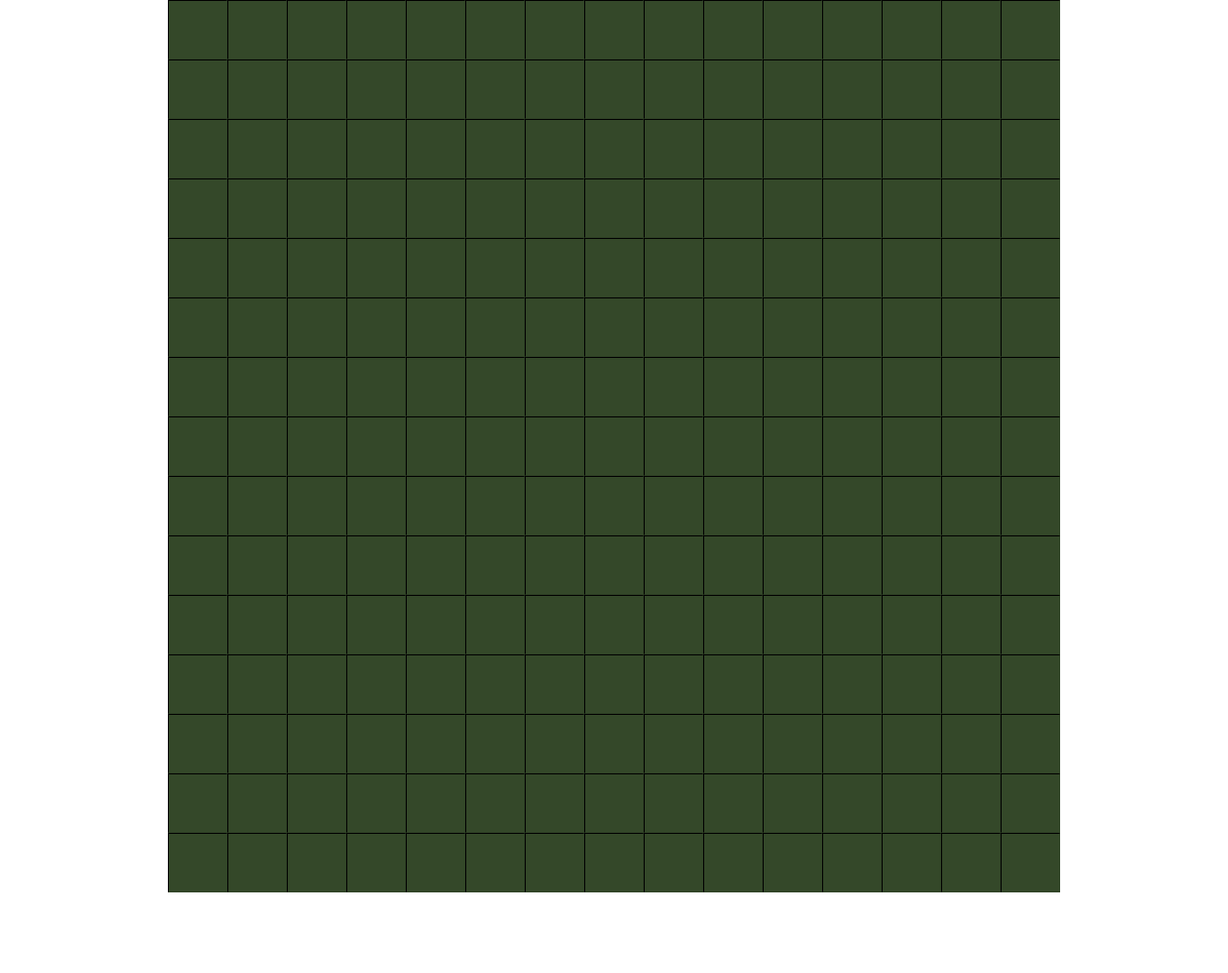
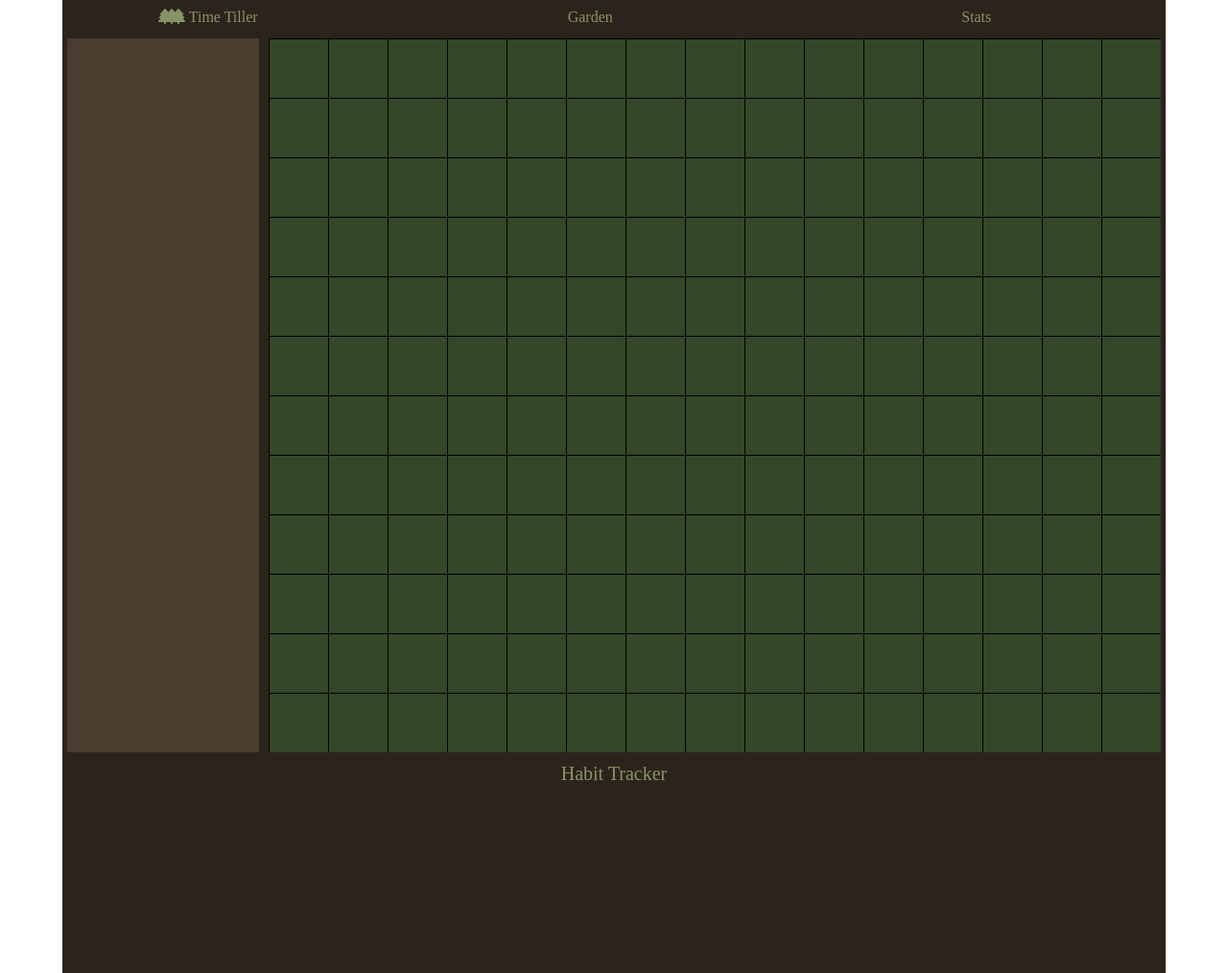
Before and after one commit to Zakhya/Time-Tiller-Vanilla, a website: page index.html in a window 1280 px wide. Shown: the whole page at 96% size. Before the commit the page ends 930 px from the top, so only its background shows below. Drawn offline with Linux system fonts and the light colour scheme.

Commit message:
styling, basic page layout

```diff
--- a/index.html
+++ b/index.html
@@ -10,9 +10,39 @@
     <script type="module" src="index.js"></script>
     <title>Document</title>
 </head>
-<body>
-    <div id="gridRow">
-        <div id="gridContainer"></div>
-    </div>
-</body>
+<div id="fullCenteredContainer">
+
+    <header>
+        <div id="headerDiv">
+            <div class="logoContainer">
+                <div id="logo">
+                    <i class="fa-solid fa-tree"></i>
+                    <i class="fa-solid fa-tree" style="margin-left: -11px;"></i>
+                    <i class="fa-solid fa-tree" style="margin-left: -11px;"></i>
+                    <span>Time Tiller</span>
+                </div>
+            </div>
+            <div id="headerTabs">
+                <div>Garden</div>
+                <div>Stats</div>
+            </div>
+        </div>
+    </header>
+    <body>
+        <div id="bodyContainer">
+            <div id="sidebar"></div>
+            <div id="grid">
+                <div id="gridContainer"></div>
+            </div>
+        </div>
+    </body>
+    <footer>
+        <div id="footerContainer">
+            <p>Habit Tracker</p>
+            <div id="trackingGridContainer">
+                <div id="trackingGrid"></div>
+            </div>
+        </div>
+    </footer>
+</div>
 </html>
--- a/index.js
+++ b/index.js
@@ -1,16 +1,32 @@
 const gridContainer = document.querySelector('#gridContainer');
-const rows = 15;
+const rows = 12;
 const cols = 15;
 let grid = {};
 
+const createHeader = () => {
+    const headerEl = document.querySelector('header')
+    console.log(headerEl)
+
+
+}
+const createSidebar = () => {
+    const sidebarEl = document.querySelector('#sidebar')
+    console.log(sidebarEl)
+}
+const createFooter = () => {
+    const footerEl = document.querySelector('footer')
+    console.log(footerEl)
+
+}
+
 const updateTimer = (cell, timer, cellEl) => {
     if(cell.plantStage === 1){
-        if (cell.enabled === true && cell.intervalCompleted === false) {
+        if (cell.enabled === true && cell.shortIntervalCompleted === false) {
             if(cell.timerValue < 5){
                 cell.timerValue++
                 timer.textContent = cell.timerValue
             } else {
-                cell.intervalCompleted = true
+                cell.shortIntervalCompleted = true
             }
         } else {
             timer.textContent = ''
@@ -20,12 +36,12 @@ const updateTimer = (cell, timer, cellEl) => {
             console.log(cell)
         }
     } else if(cell.plantStage === 2){
-        if (cell.enabled === true && cell.intervalCompleted === false) {
+        if (cell.enabled === true && cell.shortIntervalCompleted === false) {
             if(cell.timerValue < 10){
                 cell.timerValue++
                 timer.textContent = cell.timerValue
             } else {
-                cell.intervalCompleted = true
+                cell.shortIntervalCompleted = true
             }
         } else {
             timer.textContent = ''
@@ -35,12 +51,12 @@ const updateTimer = (cell, timer, cellEl) => {
             console.log(cell)
         }
     } else if(cell.plantStage === 3){
-        if (cell.enabled === true && cell.intervalCompleted === false) {
+        if (cell.enabled === true && cell.shortIntervalCompleted === false) {
             if(cell.timerValue < 15){
                 cell.timerValue++
                 timer.textContent = cell.timerValue
             } else {
-                cell.intervalCompleted = true
+                cell.shortIntervalCompleted = true
             }
         } else {
             timer.textContent = ''
@@ -50,12 +66,12 @@ const updateTimer = (cell, timer, cellEl) => {
             console.log(cell)
         }
     } else if(cell.plantStage === 4){
-        if (cell.enabled === true && cell.intervalCompleted === false) {
+        if (cell.enabled === true && cell.shortIntervalCompleted === false) {
             if(cell.timerValue < 20){
                 cell.timerValue++
                 timer.textContent = cell.timerValue
             } else {
-                cell.intervalCompleted = true
+                cell.shortIntervalCompleted = true
             }
         } else {
             timer.textContent = ''
@@ -75,20 +91,19 @@ const updateTimer = (cell, timer, cellEl) => {
             cellContainer.removeChild(timerContainer)
 
             seedling1or2Container.style.margin = "0px"
-            plantContainer.style.height = "100%";
-
+            plantContainer.style.height = "100%"
         }
     }
 }
 
 const updateCellVisuals = (cellName, cellEl) => {
     if (grid[cellName].enabled) {
-        if((grid[cellName].plantStage === 0 && grid[cellName].intervalCompleted === true)
-        || (grid[cellName].plantStage === 1 && grid[cellName].intervalCompleted === false)){
-            if(grid[cellName].intervalCompleted === true){
+        if((grid[cellName].plantStage === 0 && grid[cellName].shortIntervalCompleted === true)
+        || (grid[cellName].plantStage === 1 && grid[cellName].shortIntervalCompleted === false)){
+            if(grid[cellName].shortIntervalCompleted === true){
 
                 grid[cellName].plantStage++
-                grid[cellName].intervalCompleted = false
+                grid[cellName].shortIntervalCompleted = false
 
                 let plantContainer = document.createElement('div')
                 plantContainer.setAttribute('class', 'plantContainer')
@@ -119,11 +134,11 @@ const updateCellVisuals = (cellName, cellEl) => {
             cellEl.classList.add('cellEnabled')
 
             grid[cellName].timerID = setInterval(() => updateTimer(grid[cellName], timer, cellEl), 1000);
-        } else if((grid[cellName].plantStage === 1 && grid[cellName].intervalCompleted === true)
-        || (grid[cellName].plantStage === 2 && grid[cellName].intervalCompleted === false)) {
-            if(grid[cellName].intervalCompleted === true){
+        } else if((grid[cellName].plantStage === 1 && grid[cellName].shortIntervalCompleted === true)
+        || (grid[cellName].plantStage === 2 && grid[cellName].shortIntervalCompleted === false)) {
+            if(grid[cellName].shortIntervalCompleted === true){
                 grid[cellName].plantStage++
-                grid[cellName].intervalCompleted = false
+                grid[cellName].shortIntervalCompleted = false
 
                 let seedlingContainer = cellEl.querySelector('.seedling1or2Container')
 
@@ -140,11 +155,11 @@ const updateCellVisuals = (cellName, cellEl) => {
 
             grid[cellName].timerID = setInterval(() => updateTimer(grid[cellName], timer, cellEl), 1000);
 
-        } else if((grid[cellName].plantStage === 2 && grid[cellName].intervalCompleted === true)
-        || (grid[cellName].plantStage === 3 && grid[cellName].intervalCompleted === false)) {
-            if(grid[cellName].intervalCompleted === true){
+        } else if((grid[cellName].plantStage === 2 && grid[cellName].shortIntervalCompleted === true)
+        || (grid[cellName].plantStage === 3 && grid[cellName].shortIntervalCompleted === false)) {
+            if(grid[cellName].shortIntervalCompleted === true){
                 grid[cellName].plantStage++
-                grid[cellName].intervalCompleted = false
+                grid[cellName].shortIntervalCompleted = false
 
                 let seedlingContainer = cellEl.querySelector('.seedling1or2Container')
 
@@ -157,11 +172,11 @@ const updateCellVisuals = (cellName, cellEl) => {
 
             grid[cellName].timerID = setInterval(() => updateTimer(grid[cellName], timer, cellEl), 1000);
 
-        } else if((grid[cellName].plantStage === 3 && grid[cellName].intervalCompleted === true)
-        || (grid[cellName].plantStage === 4 && grid[cellName].intervalCompleted === false)) {
-            if(grid[cellName].intervalCompleted === true){
+        } else if((grid[cellName].plantStage === 3 && grid[cellName].shortIntervalCompleted === true)
+        || (grid[cellName].plantStage === 4 && grid[cellName].shortIntervalCompleted === false)) {
+            if(grid[cellName].shortIntervalCompleted === true){
                 grid[cellName].plantStage++
-                grid[cellName].intervalCompleted = false
+                grid[cellName].shortIntervalCompleted = false
 
                 let seedlingContainer = cellEl.querySelector('.seedling1or2Container')
 
@@ -185,7 +200,7 @@ const updateCellVisuals = (cellName, cellEl) => {
     }
 }
 
-const printGrid = () => {
+const createGrid = () => {
     for (let i = 0; i < rows; i++) {
         let rowDiv = document.createElement('div');
         rowDiv.classList.add('rowDiv');
@@ -201,7 +216,7 @@ const printGrid = () => {
                     timerValue: 0,
                     timerID: null,
                     plantStage: 0,
-                    intervalCompleted: true
+                    shortIntervalCompleted: true
                 };
             }
 
@@ -227,5 +242,10 @@ const printGrid = () => {
         gridContainer.appendChild(rowDiv);
     }
 }
-
-printGrid();
+const createUI = () => {
+    createHeader()
+    createSidebar()
+    createGrid()
+    createFooter()
+}
+createUI()
--- a/style.css
+++ b/style.css
@@ -2,11 +2,18 @@
     margin: 0;
     padding: 0;
 }
-body{
-    width: 100%;
+
+#fullCenteredContainer{
+    display: flex;
+    flex-direction: column;
+    align-items: center;
+    justify-content: center;
 }
 
 /* ###### Full Grid ###### */
+#grid{
+    border: solid 5px #2c241c;
+}
 #gridRow{
     display: flex;
     justify-content: center;
@@ -17,6 +24,61 @@ body{
 }
 /* ^^^^^ Full Grid ^^^^^ */
 
+/* ###### Header ###### */
+
+header{
+    display: flex;
+    justify-content: center;
+    background-color: #2c241c;
+    height: 35px;
+    min-width: 1150px;
+    max-width: 1150px;
+}
+#headerDiv{
+    justify-content: center;
+    display: flex;
+    width: 100%;
+    height: 100%;
+}
+#headerTabs{
+    display: flex;
+    justify-content: space-around;
+}
+#headerTabs > div {
+    display: flex;
+    justify-content: center;
+    align-items: center;
+}
+#headerTabs{
+    color: #869567;
+    width: 70%;
+}
+
+.logoContainer{
+    color: #869567;
+    display: flex;
+    align-items: center;
+    width: 30%;
+}
+#logo{
+    padding-left: 100px;
+}
+/* ^^^^^ Header  ^^^^^ */
+
+footer{
+    height: 225px;
+    min-width: 1150px;
+    max-width: 1150px;
+    background-color: #2c241c;
+}
+#footerContainer{
+    display: flex;
+    justify-content: center;
+    align-items: center;
+    color: #869567;
+    height: 35px;
+    font-size: 20px;
+}
 .gridCell{
     display: flex;
     justify-content: center;
@@ -44,7 +106,6 @@ body{
     justify-content: space-between;
     align-items: center;
 }
-
 .seedling1or2Container{
     margin-top: 5px;
     height: 100%;
@@ -54,7 +115,6 @@ body{
     align-items: center;
     flex-wrap: wrap;
 }
-
 .timerContainer{
     height: 30%;
     width: 100%;
@@ -76,3 +136,14 @@ body{
 .singlePlant{
     margin-top: 17px;
 }
+
+#sidebar{
+    min-height: 744px;
+    min-width: 200px;
+    background-color: #4a3c2f;
+    border: solid 5px #2c241c;
+}
+#bodyContainer{
+    display: flex;
+    justify-content: center;
+}
```
